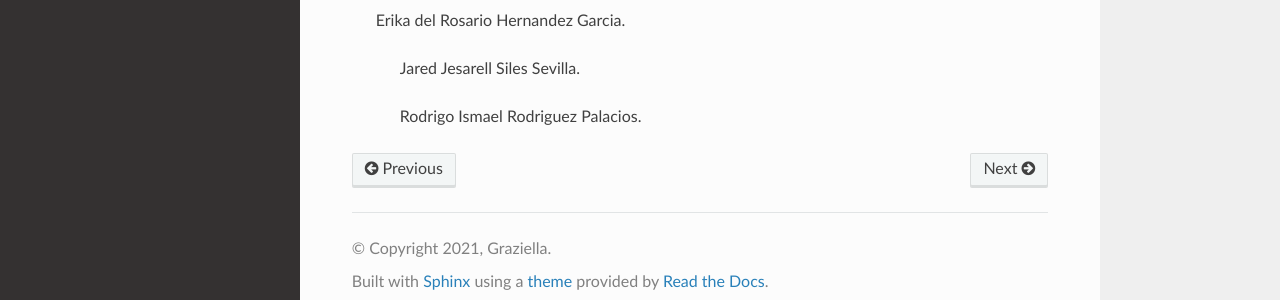
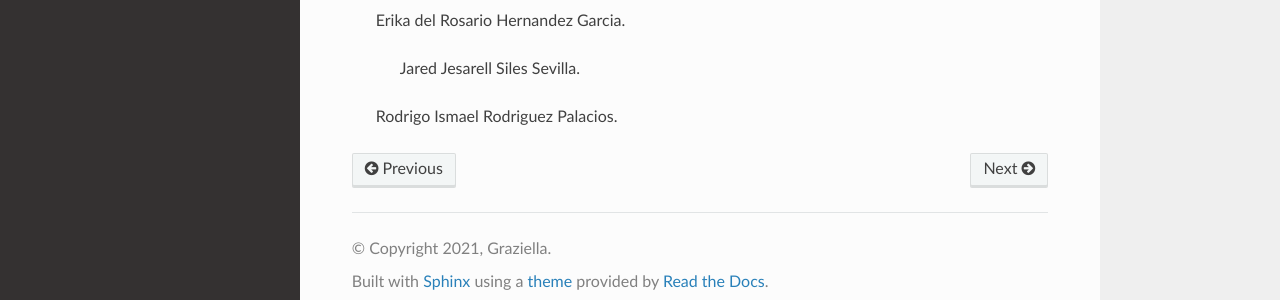
Before and after one commit to 04rodrigo/video_juego-read-play, a Sphinx documentation site: the page built from docs/source/portada.rst, in a window 1280 px wide and 1273 px high. Shown: the part 955-1255 px from the top of the window. Built offline with Sphinx 7.4.7 and the Read the Docs theme 3.1.0, drawn with Linux system fonts in a browser that asks for light colours.

```diff
--- a/docs/source/portada.rst
+++ b/docs/source/portada.rst
@@ -29,8 +29,10 @@ video juego
 Autores:
 
 
-         Erika del Rosario Hernandez Garcia.
 
-          Jared Jesarell Siles Sevilla.
+
+          Erika del Rosario Hernandez Garcia.
+
+             Jared Jesarell Siles Sevilla.
 
           Rodrigo Ismael Rodriguez Palacios.
```
